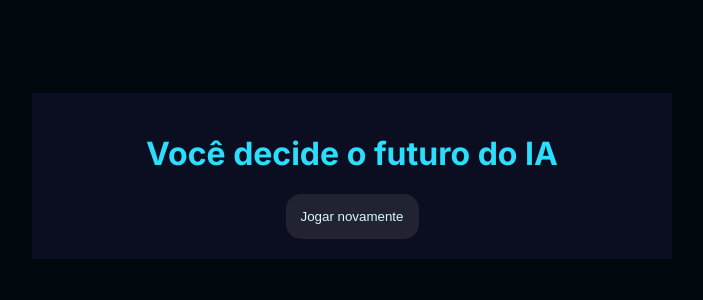
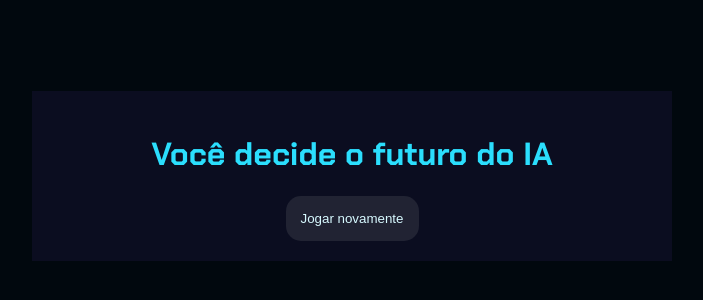
Before and after one commit to Bella152009/2026, a plain HTML site: page index.html in a window 1280 px wide. Shown: the part 232-532 px from the top of the page, without its empty margins (288-991 px from the left). Drawn offline with Linux system fonts and the light colour scheme; files whose address does not match are found by name.

Commit message:
Add font-family to h1 and specific classes

```diff
--- a/style.css
+++ b/style.css
@@ -30,6 +30,10 @@ h1 {
      color: var(--cor-destaque);
 }
 
+h1, .caixa-perguntas, .caixa-resultado{
+    font-family: 'Chakra Petch', sans-serif;
+}
+
 button {
     background-color: var(--cor-secundaria);
     color: var(--cor-texto);
```
